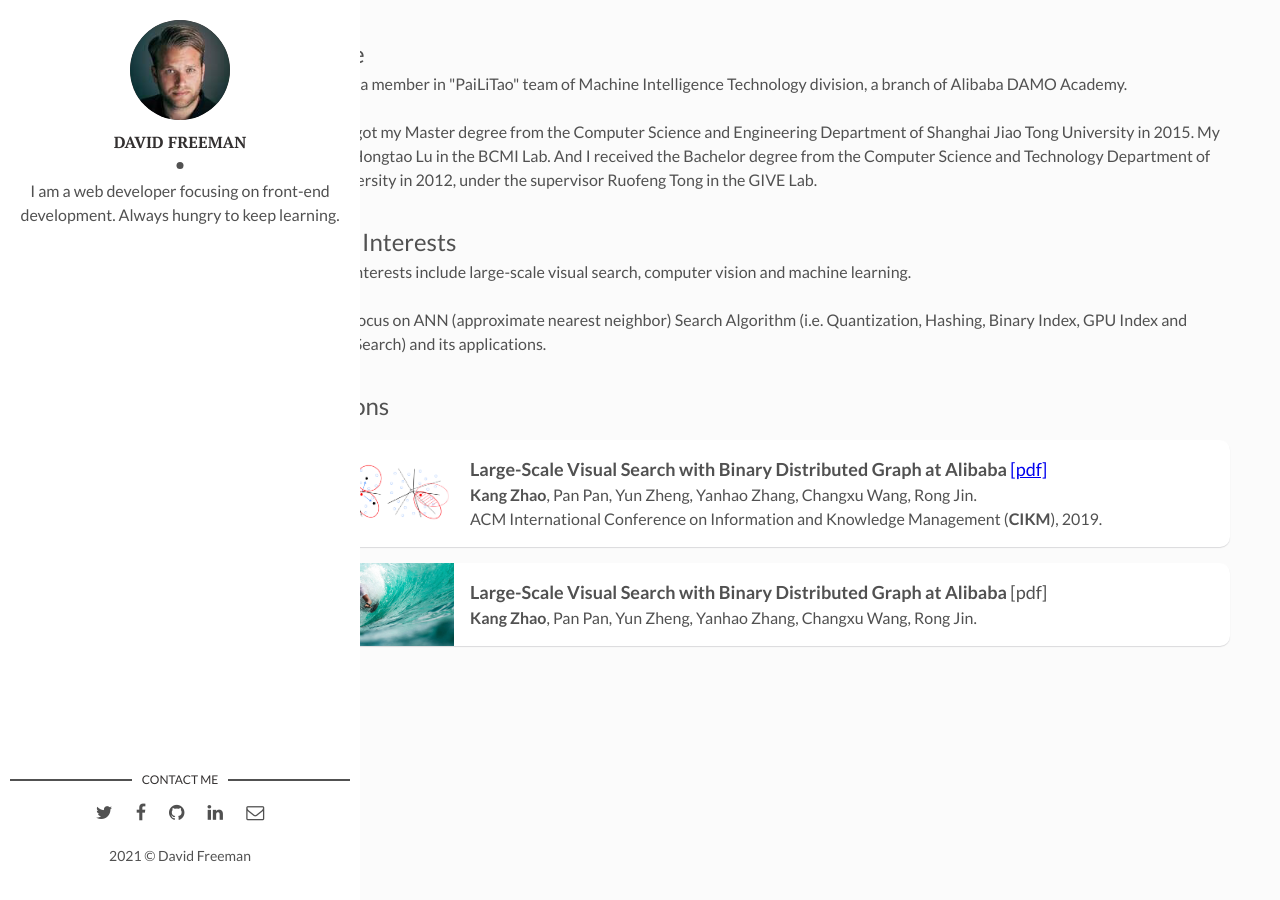
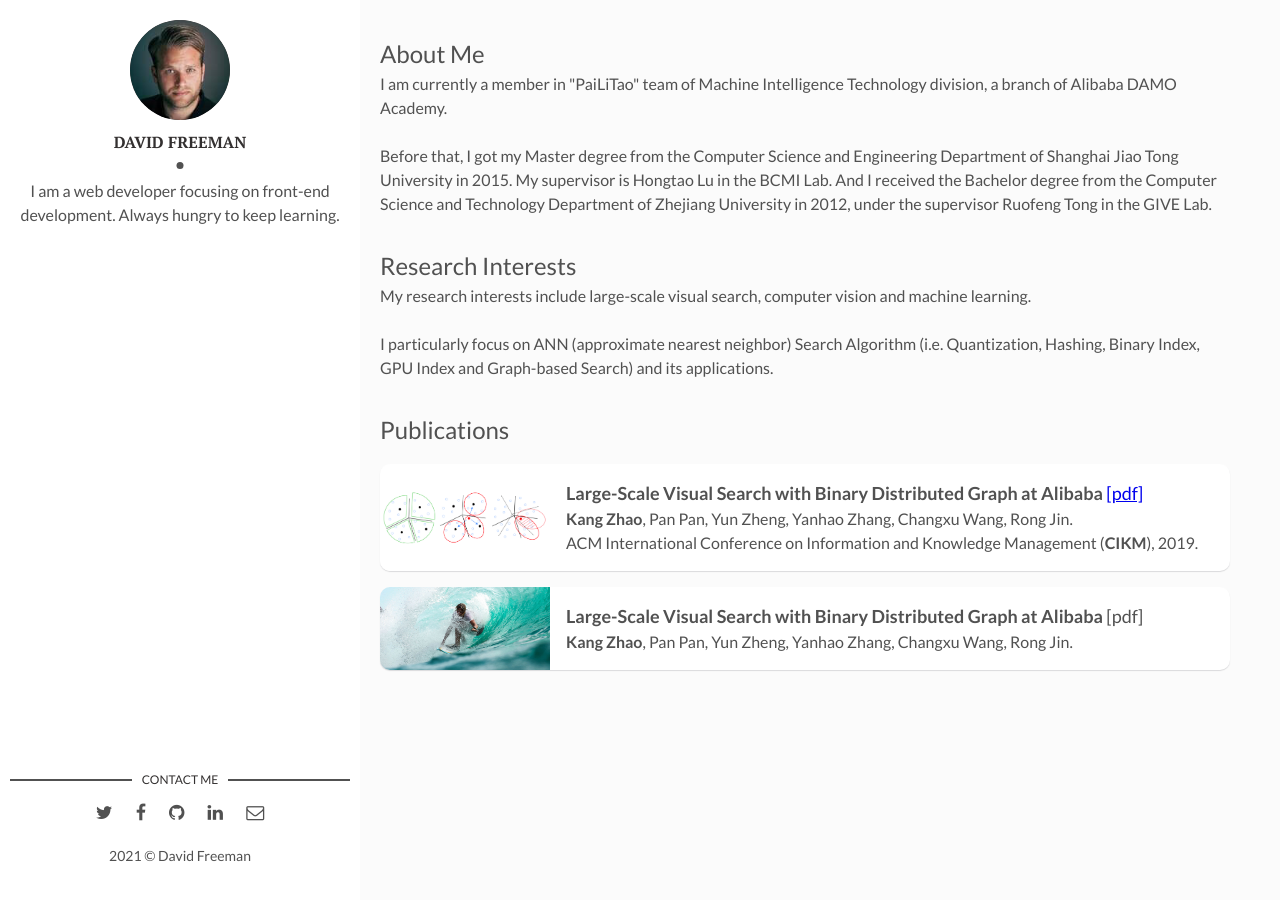
Before and after one commit to kangzhao2/kangzhao2.github.io, a Jekyll site: the page built from index.html, in a window 1280 px wide. Built offline with Jekyll 4.4.1, drawn with Linux system fonts in a browser that asks for light colours; the list of posts is cut into pages by our own code.

Commit message:
Update main.css

```diff
--- a/assets/css/main.css
+++ b/assets/css/main.css
@@ -1002,7 +1002,7 @@ table tfoot td {
 
 .content-box {
   padding: 20px;
-  padding-left: 260px;
+  padding-left: 380px;
   display: -webkit-box;
   display: -webkit-flex;
   display: -ms-flexbox;
```
